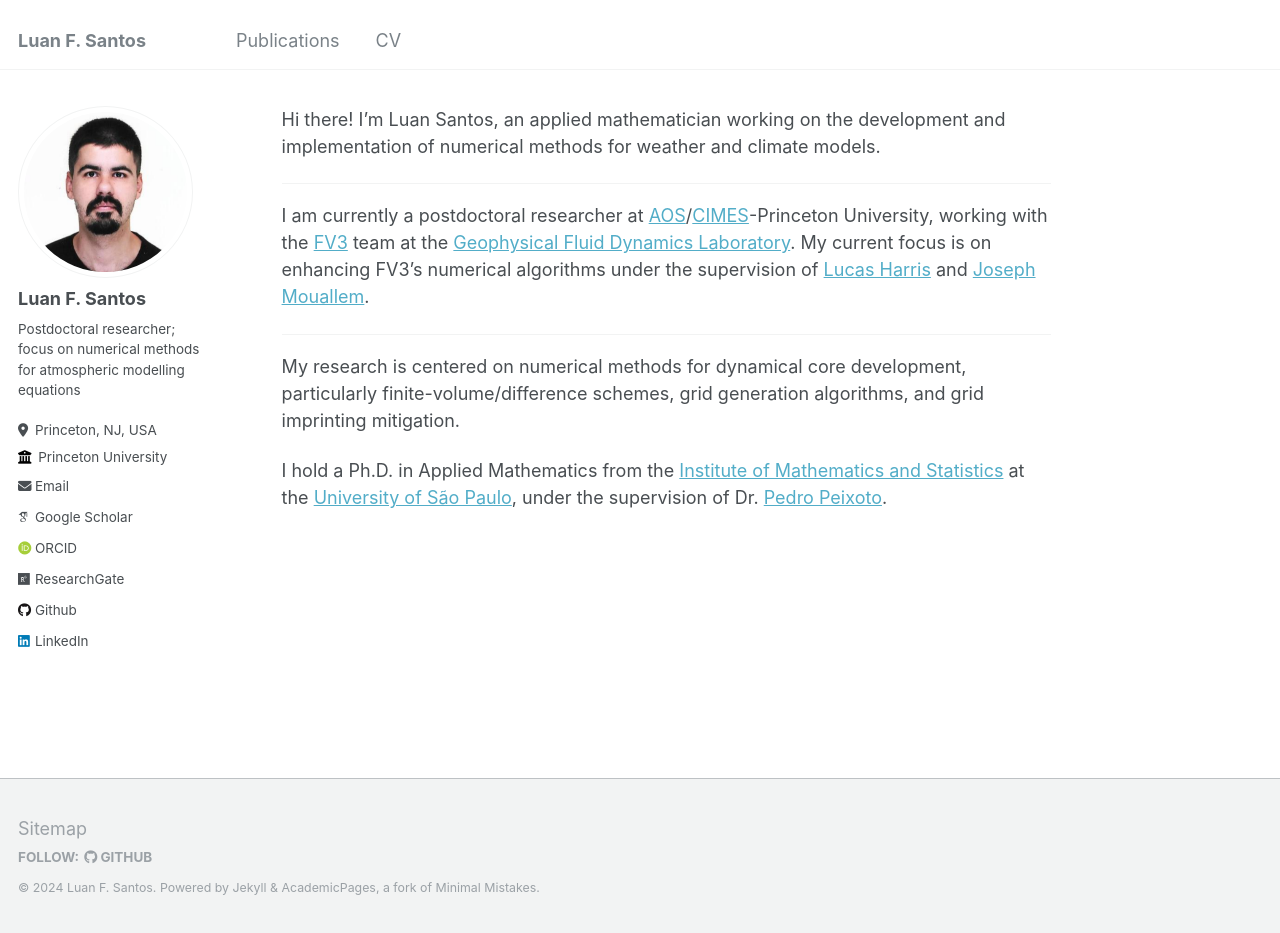
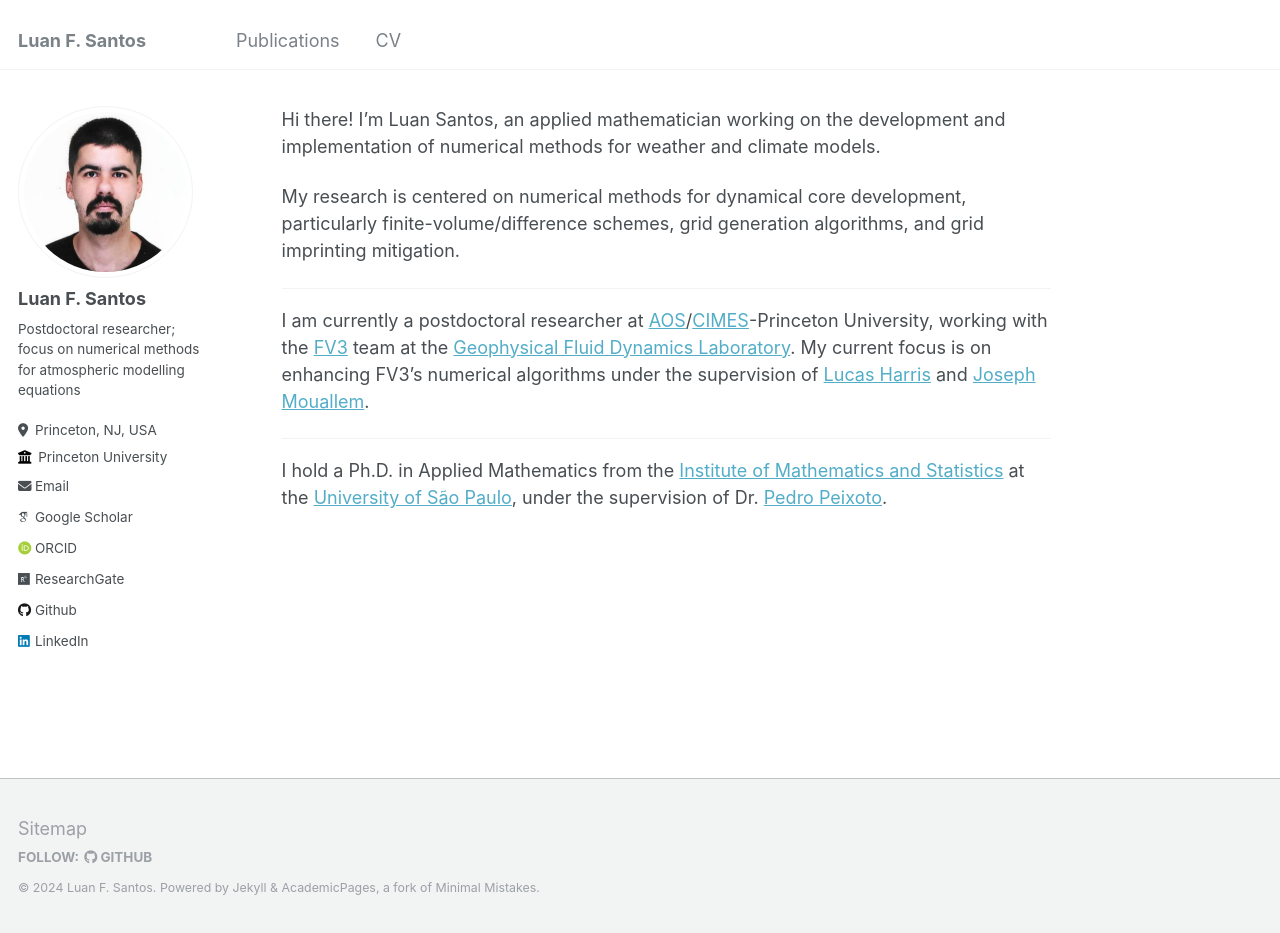
Before and after one commit to luanfs/luanfs.github.io, a Jekyll site: the page built from _pages/about.md, in a window 1280 px wide and 933 px high. Built offline with Jekyll 4.4.1, drawn with Linux system fonts in a browser that asks for light colours; some web fonts are replaced; some of the changed lines change nothing that is shown.

Commit message:
updated about.md

```diff
--- a/_pages/about.md
+++ b/_pages/about.md
@@ -9,6 +9,8 @@ redirect_from:
 
 Hi there! I'm Luan Santos, an applied mathematician working on the development and implementation of numerical methods for weather and climate models.
 
+My research is centered on numerical methods for dynamical core development, particularly finite-volume/difference schemes, grid generation algorithms, and grid imprinting mitigation.
+
 ---
 
 I am currently a postdoctoral researcher at [AOS](https://aos.princeton.edu)/[CIMES](https://cimes.princeton.edu/)-Princeton University, working with the [FV3](https://www.gfdl.noaa.gov/fv3/) team at the [Geophysical Fluid Dynamics Laboratory](https://www.gfdl.noaa.gov/).
@@ -16,6 +18,4 @@ My current focus is on enhancing FV3's numerical algorithms under the supervisio
 
 ---
 
-My research is centered on numerical methods for dynamical core development, particularly finite-volume/difference schemes, grid generation algorithms, and grid imprinting mitigation.
-
 I hold a Ph.D. in Applied Mathematics from the [Institute of Mathematics and Statistics](https://www.ime.usp.br/) at the [University of São Paulo](https://www.usp.br), under the supervision of Dr. [Pedro Peixoto](https://www.ime.usp.br/~pedrosp/).
```
